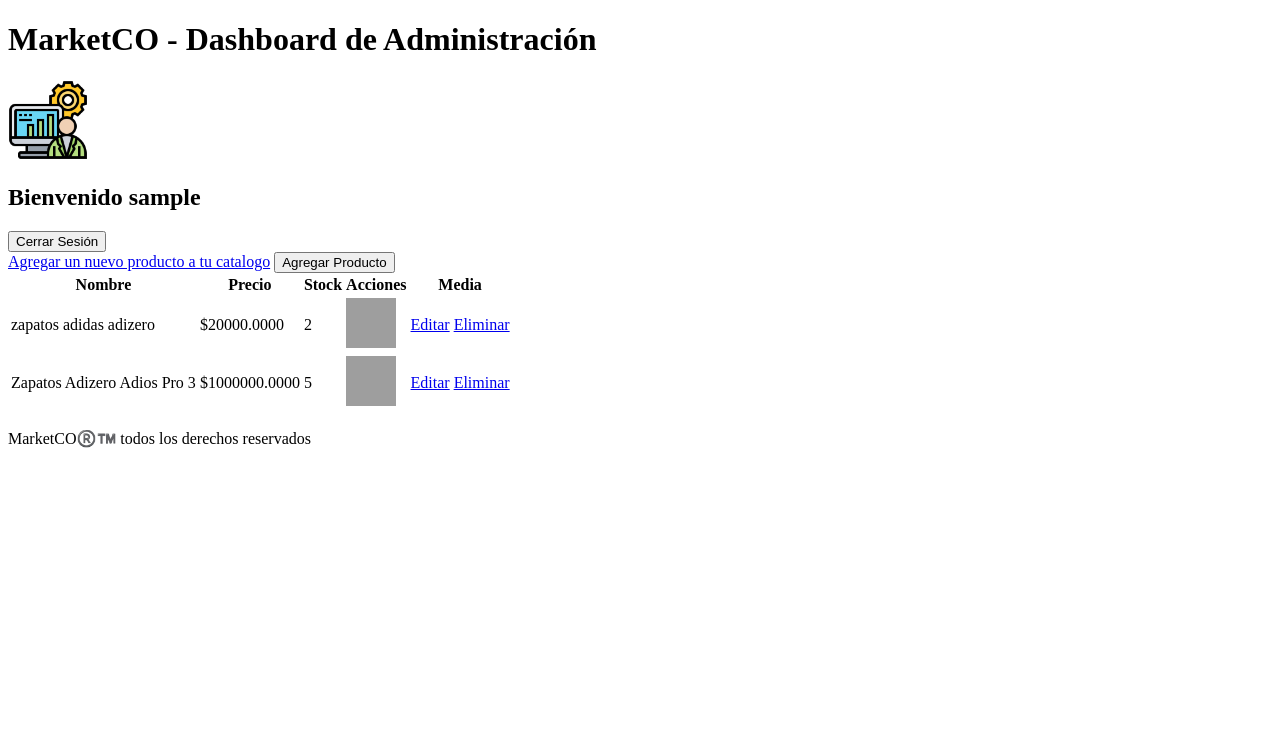
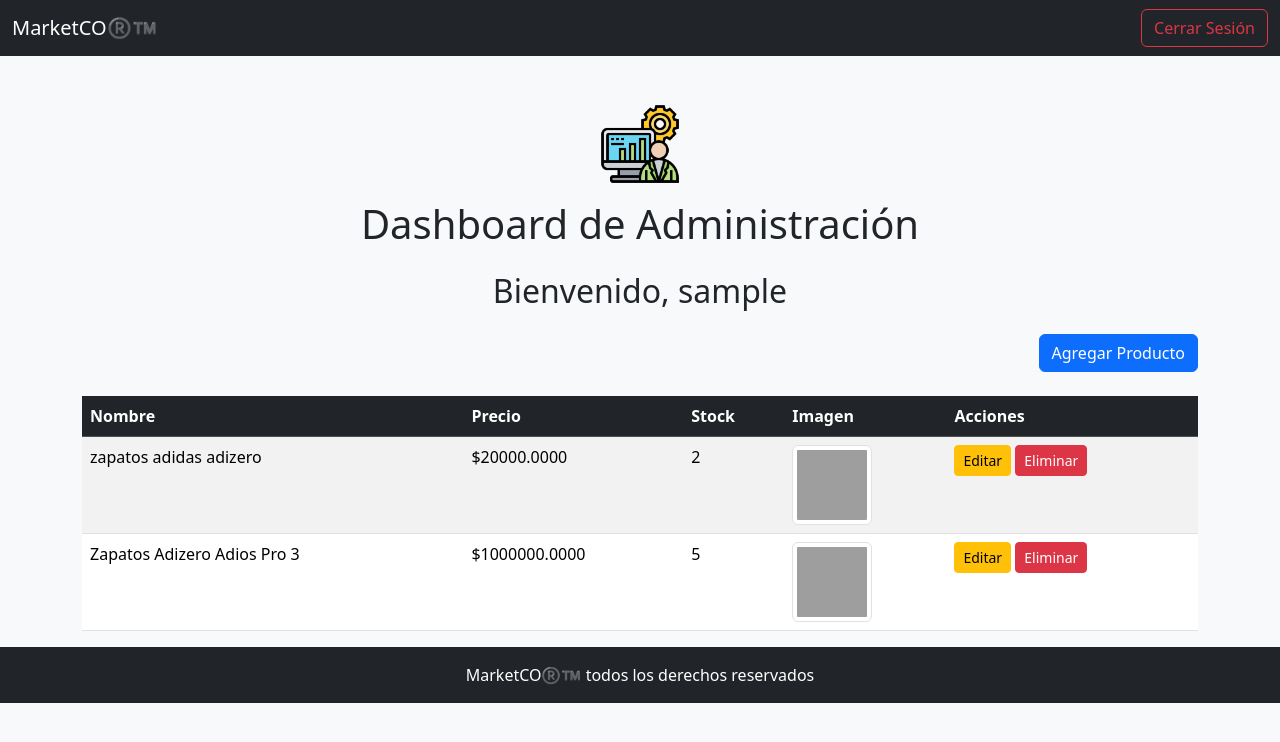
Before and after one commit to AporiaDev/eCommerce_Market_Co, a Django app: template eCommerce/market/dashboard/templates/vendedor/seller_dashboard.html in a window 1280 px wide. Shown: the top 742 px of the page. Run offline with Django 5.2, Linux system fonts and the light colour scheme; data comes from the database, SQL or seed files in the repository; both versions use the stored data as it was after the commit; the template is opened without the code that fills it: values that come from a table or form of the project are taken from there, most other values are stand-ins (such as "Sample title", 1, 10 or a date in 2020); grey boxes are pictures that could not be loaded.

Commit message:
dashboard vendedor completa

```diff
--- a/eCommerce/market/dashboard/models.py
+++ b/eCommerce/market/dashboard/models.py
@@ -4,7 +4,7 @@ from users.models import User
 class Producto(models.Model):
     vendedor=models.ForeignKey(User,on_delete=models.CASCADE)  # Relación con el vendedor
     nombre=models.CharField(max_length=255) # Nombre del producto
-    descripcion=models.TextField(blank=True,null=True)  # Descripción opcional
+    descripcion=models.TextField(blank=True,null=True)
     precio=models.DecimalField(max_digits=20,decimal_places=4)  # Precio del producto
     stock=models.PositiveIntegerField() # Cantidad en inventario
     fecha_publicacion=models.DateTimeField(auto_now_add=True) # Fecha de publicación
--- a/eCommerce/market/dashboard/templates/vendedor/seller_dashboard.html
+++ b/eCommerce/market/dashboard/templates/vendedor/seller_dashboard.html
@@ -2,45 +2,71 @@
 {% load static %}
 <html>
 <head>
+    <meta charset="UTF-8">
     <title>Dashboard del Vendedor - MarketCO®️™️</title>
+    <link href="https://cdn.jsdelivr.net/npm/bootstrap@5.3.3/dist/css/bootstrap.min.css" rel="stylesheet" integrity="sha384-QWTKZyjpPEjISv5WaRU9OFeRpok6YctnYmDr5pNlyT2bRjXh0JMhjY6hW+ALEwIH" crossorigin="anonymous">
 </head>
-    <body>
-        <h1>MarketCO - Dashboard de Administración</h1>
-        <img src="{% static 'media/img1.png' %}" height="80" width="80">
-        <div>
-            <h2>Bienvenido {{username}}</h2>
-            <input type="button" id="goHome" value="Cerrar Sesión" onclick="alert('Producto Eliminado con exito')">
+<body class="bg-light">
+    <nav class="navbar navbar-expand-lg navbar-dark bg-dark">
+        <div class="container-fluid">
+            <a class="navbar-brand" href="#">MarketCO®️™️</a>
+            <a href="{% url 'cerrar_sesion' %}" class="btn btn-outline-danger" onclick="alert('Cerrando sesión')">Cerrar Sesión</a>
+
         </div>
-        <a href="{% url 'agregar_producto' %}">Agregar un nuevo producto a tu catalogo</a>
-        <input type="button" value="Agregar Producto" onclick=window.location.href="{% url 'agregar_producto' %}" class="btn btn-primary">
+    </nav>
+
+    <div class="container mt-5">
+        <div class="text-center">
+            <img src="{% static 'media/img1.png' %}" class="img-fluid" style="height: 80px; width: 80px;">
+            <h1 class="mt-3">Dashboard de Administración</h1>
+        </div>
+        <div class="text-center mt-4">
+            <h2>Bienvenido, {{ username }}</h2>
+        </div>
+
+        <div class="text-end my-4">
+            <a href="{% url 'agregar_producto' %}" class="btn btn-primary">Agregar Producto</a>
+        </div>
+
         {% if productos %}
-            <table>
+            <table class="table table-striped table-hover">
+                <thead class="table-dark">
                     <tr>
                         <th>Nombre</th>
                         <th>Precio</th>
                         <th>Stock</th>
+                        <th>Imagen</th>
                         <th>Acciones</th>
-                    <th>Media</th>
                     </tr>
+                </thead>
+                <tbody>
                     {% for producto in productos %}
                         <tr>
                             <td>{{ producto.nombre }}</td>
                             <td>${{ producto.precio }}</td>
                             <td>{{ producto.stock }}</td>
                             <td>
-                        <img src="{{ producto.imagen_url }}" alt="Imagen de {{ producto.nombre }}" height="50" width="50">
+                                <img src="{{ producto.imagen_url }}" alt="Imagen de {{ producto.nombre }}" class="img-thumbnail" style="height: 80px; width: 80px;">
                             </td>
                             <td>
-                        <a href="{% url 'editar_producto' producto.id %}">Editar</a>
-                        <a href="{% url 'eliminar_producto' producto.id %}">Eliminar</a>
+                                <a href="{% url 'editar_producto' producto.id %}" class="btn btn-warning btn-sm">Editar</a>
+                                <a href="{% url 'eliminar_producto' producto.id %}" class="btn btn-danger btn-sm">Eliminar</a>
                             </td>
                         </tr>
                     {% endfor %}
+                </tbody>
             </table>
         {% else %}
-            <h3>No tienes productos en este momento 😁 , puedes agregar!!!</h3>
+            <div class="alert alert-info text-center">
+                <h3>No tienes productos en este momento 😁. ¡Agrega algunos!</h3>
+            </div>
         {% endif %}
-        <footer><p>MarketCO®️™️ todos los derechos reservados</p></footer>
+    </div>
+
+    <footer class="bg-dark text-white text-center py-3 mt-auto">
+        <p class="mb-0">MarketCO®️™️ todos los derechos reservados</p>
+    </footer>
+
+    <script src="https://cdn.jsdelivr.net/npm/bootstrap@5.3.3/dist/js/bootstrap.bundle.min.js" integrity="sha384-YvpcrYf0tY3lHB60NNkmXc5s9fDVZLESaAA55NDzOxhy9GkcIdslK1eN7N6jIeHz" crossorigin="anonymous"></script>
 </body>
-
 </html>
--- a/eCommerce/market/dashboard/urls.py
+++ b/eCommerce/market/dashboard/urls.py
@@ -1,8 +1,9 @@
 from django.urls import path
-from .views import seller_dashboard, agregar_producto, editar_producto, eliminar_producto
+from .views import seller_dashboard, agregar_producto, editar_producto, eliminar_producto,cerrar_sesion
 
 urlpatterns = [path('seller/',seller_dashboard,name='seller_dashboard'),
     path('seller/add/',agregar_producto,name='agregar_producto'),
     path('seller/edit/<int:producto_id>/',editar_producto, name='editar_producto'),
     path('seller/delete/<int:producto_id>/',eliminar_producto, name='eliminar_producto'),
+    path('seller/logout/',cerrar_sesion,name='cerrar_sesion')
 ]
```
Also changed, not shown: eCommerce/market/dashboard/templates/vendedor/agregar.html (+32 -8 lines), eCommerce/market/dashboard/templates/vendedor/editar.html (+30 -11 lines), eCommerce/market/dashboard/templates/vendedor/eliminar.html (+31 -11 lines), eCommerce/market/dashboard/views.py (+11 -3 lines), eCommerce/market/dashboard/forms.py (line endings or trailing spaces), eCommerce/market/db.sqlite3. Lines whose indentation alone changed are shown as unchanged.
